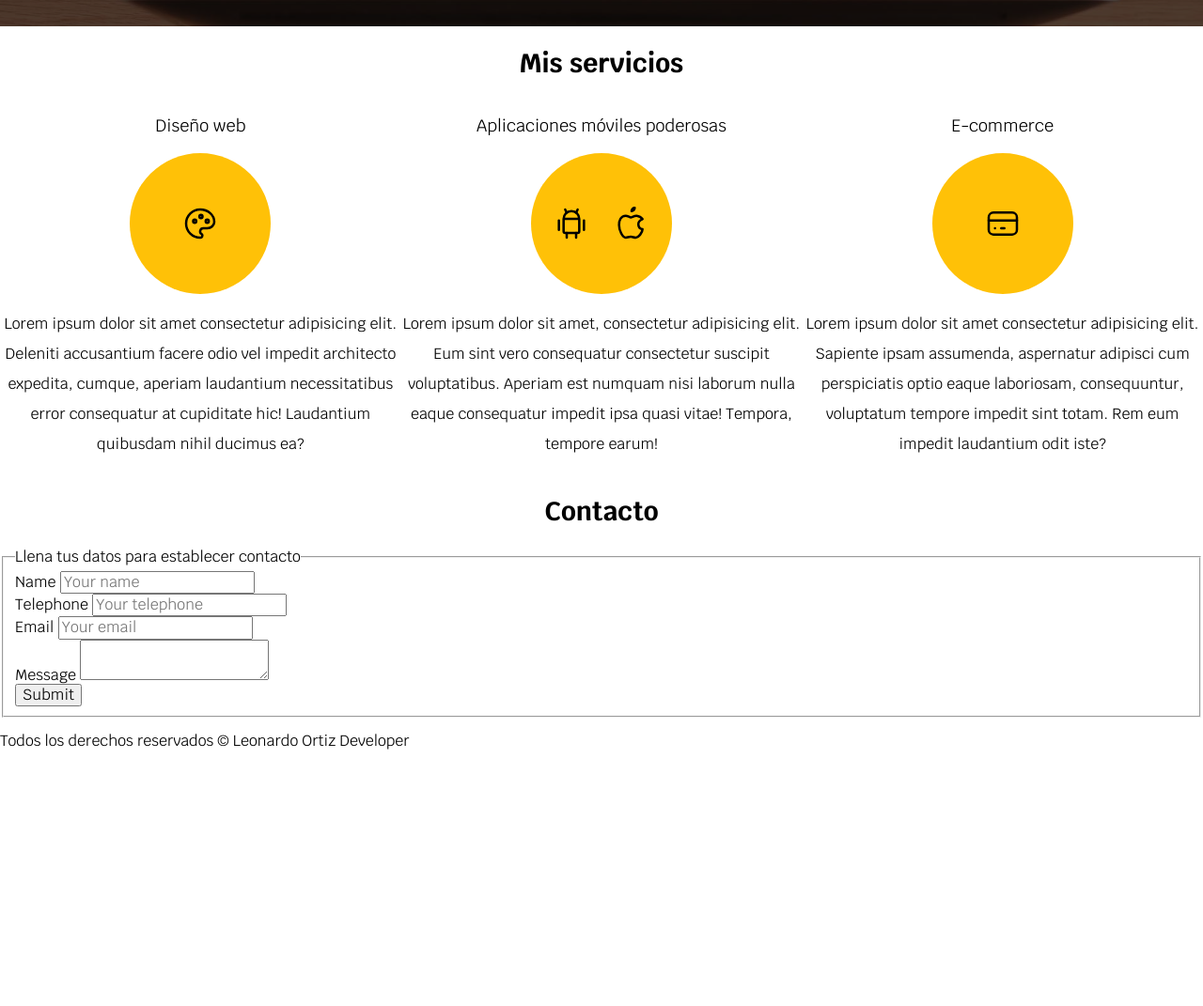
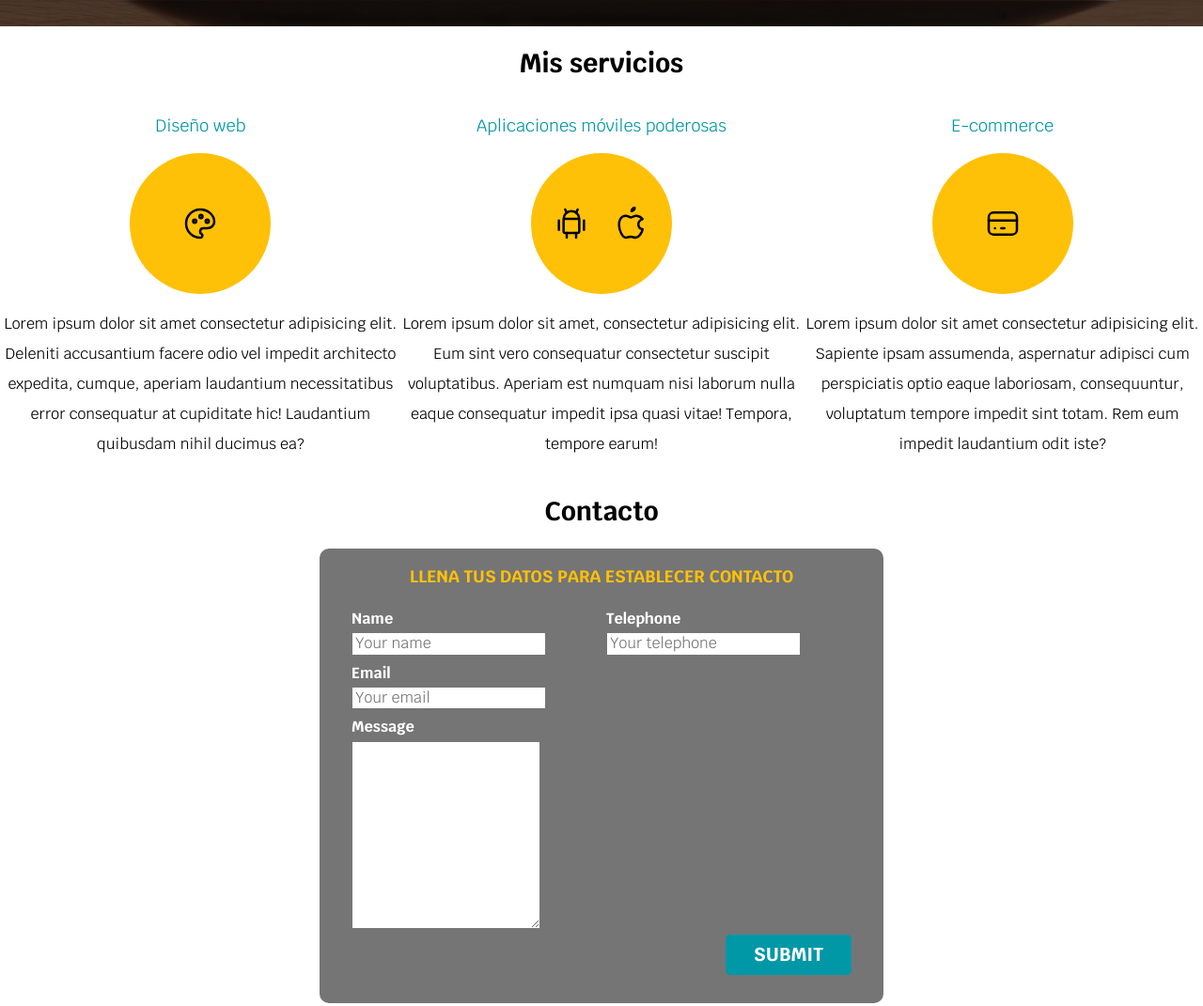
Before and after one commit to LeoOrtizV/developer_page_7SA, a plain HTML site: page index.html in a window 1280 px wide. Shown: the part 560-1631 px from the top of the page at 94% size. Before the commit the page ends 1375 px from the top, so only its background shows below. Drawn offline with Linux system fonts and the light colour scheme.

Commit message:
SPA finished

```diff
--- a/css/styles.css
+++ b/css/styles.css
@@ -165,12 +165,18 @@ body{
     width: 90%;
     /*Alinear el texto al centro*/
     text-align: center;
+    /*Quitar el border*/
+    border: none;
 }
 
 @media (min-width: 768px){
     .boton{
         width: auto;
     }
+}
+
+.boton:hover{
+    cursor:pointer;
 }
 
 /*Mis servicios */
@@ -193,7 +199,7 @@ body{
   }
 
   .servicio h3 {
-    color: var(--sec);
+    color: var(--secun);
     font-weight: normal;
   }
   .servicio p {
@@ -210,3 +216,93 @@ body{
     justify-content: space-evenly;
     align-items: center;
   }
+
+  .formulario{
+    background-color: var(--gray);
+    width: min(60rem, 100%);
+    /* ¿Qué es más pequeño, 60 rem o 100% del ancho de la pantalla?
+    Si tengo un smartphone con 488px de ancho, ¿Qué valor tomará?*/
+
+    margin: 0 auto;
+    padding: 2rem;
+    border-radius: 1rem;
+  }
+
+  .formulario fieldset{
+    border: none;
+  }
+
+  .formulario legend{
+    text-align: center;
+    font-size: 1.8rem;
+    font-weight: bold;
+    margin-bottom: 2rem;
+    text-transform: uppercase;
+    color:var(--prim);
+  }
+
+  .contenedor-campos{
+
+  }
+
+  .campo{
+    margin-bottom: 1rem;
+  }
+
+  .campo label{
+    font-size: 1.6rem;
+    font-weight: bold;
+    color: var(--white);
+    margin-bottom: .5rem;
+    /*Tomará el espacio disponible*/
+    display: block;
+  }
+
+  .input-text{
+    width: 100%;
+    padding: 1.5rem;
+    border-radius: .5rem;
+    border: none;
+  }
+
+  .campo textarea{
+    height: 20rem;
+  }
+
+/*Utilidades*/
+
+.w-sm-100{
+    width: 100%;
+}
+
+@media (min-width: 768px){
+    .w-sm-100{
+        width: auto;
+    }
+}
+
+.flex{
+    display: flex;
+}
+
+.alinear-derecha{
+    justify-content: flex-end;
+}
+
+/*Acomodar campos */
+@media (min-width: 768px){
+    .contenedor-campos{
+        display: grid;
+        grid-template-columns: repeat(2,1fr);
+        column-gap: 1rem;
+        grid-template-rows: auto auto 20rem;
+        }
+        .campo:nth-child(3),
+        .campo:nth-child(4){
+            grid-column: 1/3;
+    }
+}
+
+.footer{
+    text-align: center ;
+}
--- a/index.html
+++ b/index.html
@@ -94,42 +94,43 @@
             <p>Lorem ipsum dolor sit amet consectetur adipisicing elit. Sapiente ipsam assumenda, aspernatur adipisci cum perspiciatis optio eaque laboriosam, consequuntur, voluptatum tempore impedit sint totam. Rem eum impedit laudantium odit iste?</p>
         </section>
     </div>
-    </main>
 
     <section>
         <h2>Contacto</h2>
 
         <!---->
-        <form>
+        <form class="formulario">
             <fieldset>
                 <legend>Llena tus datos para establecer contacto</legend>
-                <div>
+                <div class="contenedor-campos">
+                    <div class="campo">
                         <label>Name</label>
                         <input type="text" placeholder="Your name">
                     </div>
-                <div>
+                    <div class="campo">
                         <label>Telephone</label>
                         <input type="tel" placeholder="Your telephone ">
                     </div>
-                <div>
+                    <div class="campo">
                         <label>Email</label>
                         <input type="email" placeholder="Your email ">
                     </div>
-                <div>
+                    <div class="campo">
                         <label>Message</label>
                         <textarea></textarea>
                     </div>
-
-                <div>
-                    <input type="submit" value="Submit">
+                </div><!--.contenedor-campos-->
+                <div class="alinear-derecha flex">
+                    <input class="boton w-sm-100" type="submit" value="Submit">
                 </div>
             </fieldset>
         </form>
+    </main>
 
     </section>
 
     <!-- <footer> Sirve para poner contenido hasta el final-->
-    <footer>
+    <footer class="footer">
         <p>Todos los derechos reservados © Leonardo Ortiz Developer</p>
     </footer>
 
```
Lines whose indentation alone changed are shown as unchanged.
